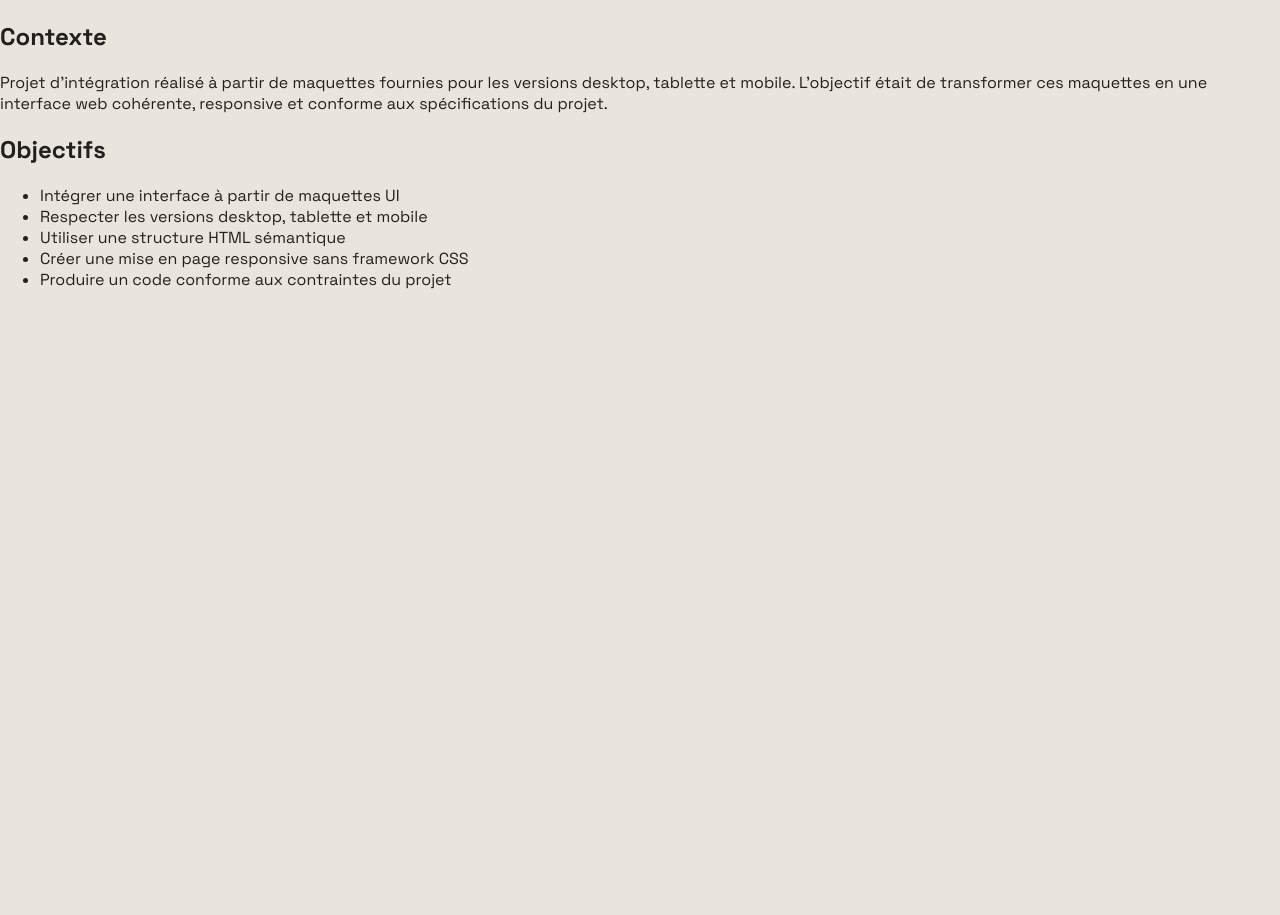
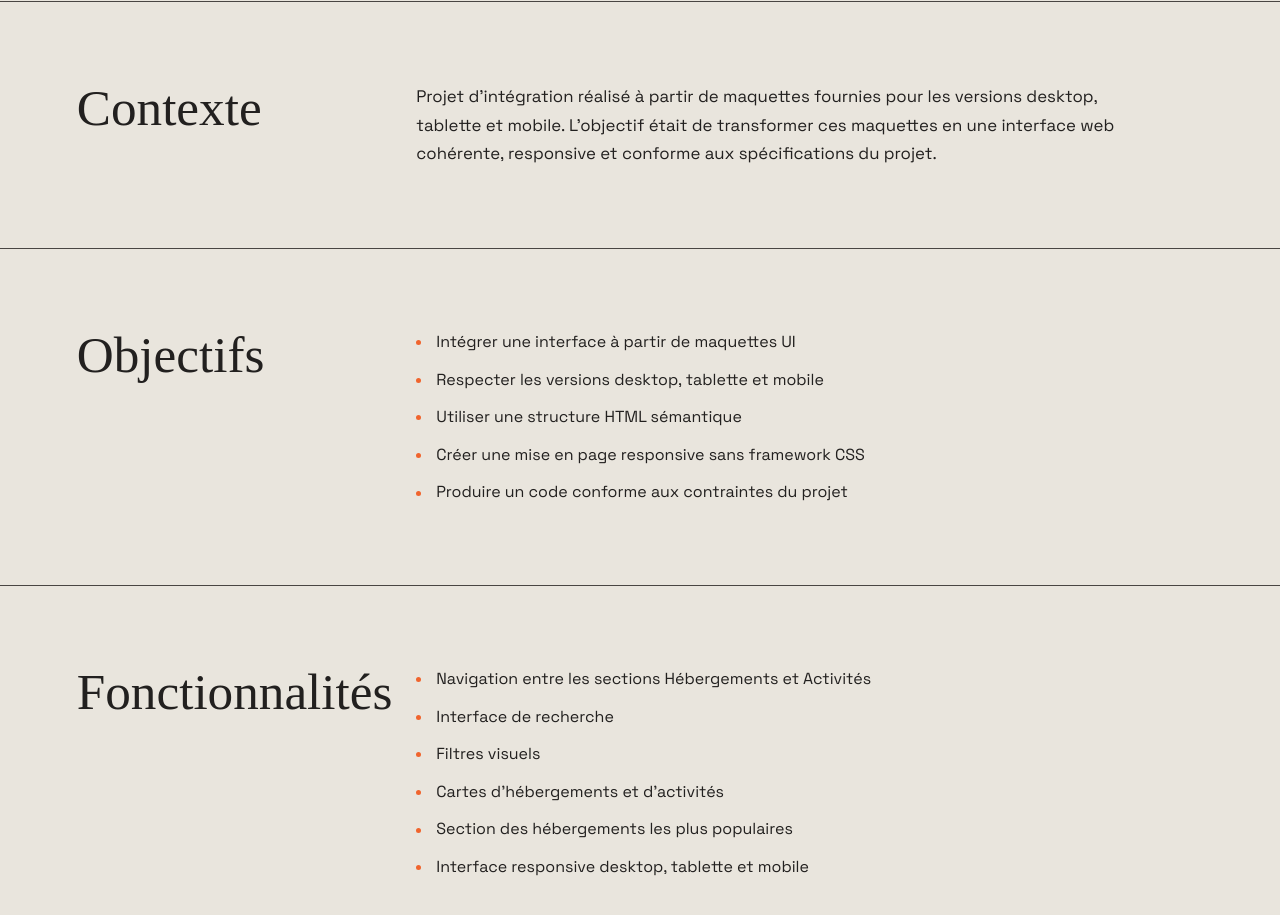
Before and after one commit to Daeliora/portfolio-2026, a React (Vite) app: page /projets/booki in a window 1280 px wide. Shown: the part 1440-2355 px from the top of the page. Before the commit the page ends 1746 px from the top, so only its background shows below. Built offline with nearby package versions, Linux system fonts and the light colour scheme; a web font is replaced by a local one.

Commit message:
add project content sections

```diff
--- /dev/null
+++ b/src/components/ProjectSection/ProjectSection.jsx
@@ -0,0 +1,15 @@
+function ProjectSection({ title, children }) {
+  return (
+    <section className="project-section">
+      <div className="project-section__title">
+        <h2>{title}</h2>
+      </div>
+
+      <div className="project-section__content">
+        {children}
+      </div>
+    </section>
+  );
+}
+
+export default ProjectSection;
--- a/src/data/projects.js
+++ b/src/data/projects.js
@@ -357,7 +357,7 @@ const projects = [
       cover: '/images/projects/nina-carducci/cover.webp',
       gallery: [
         '/images/projects/nina-carducci/cover.webp',
-        '/images/projects/nina-carducci/lighthouse-final.webp',
+        '/images/projects/nina-carducci/lighthouse-finale.webp',
         '/images/projects/nina-carducci/modale.webp',
         '/images/projects/nina-carducci/wave.webp',
       ],
--- a/src/index.css
+++ b/src/index.css
@@ -103,6 +103,23 @@ img {
 
 /*--------------------------------------------------------------------------------------*/
 
+@media (max-width: 768px) {
+  .project-hero {
+    padding: 7rem 1.5rem 4rem;
+  }
+
+  .project-hero h1 {
+    font-size: clamp(3.5rem, 18vw, 5rem);
+  }
+
+  .project-hero__description {
+    margin-top: 2rem;
+    font-size: 1rem;
+  }
+}
+
+/*----------------------------------Gallery----------------------------------------------------*/
+
 .project-gallery {
   padding: 0 6vw 8rem;
 }
@@ -174,19 +191,70 @@ img {
   }
 }
 
-/*--------------------------------------------------------------------------------------*/
+/*----------------------------------Project Section----------------------------------------------------*/
+
+.project-section {
+  display: grid;
+  grid-template-columns: minmax(180px, 0.35fr) minmax(0, 1fr);
+  gap: 4rem;
+  padding: 5rem 6vw;
+  border-top: 1px solid var(--color-border);
+}
+
+.project-section__title h2 {
+  margin: 0;
+  font-family: var(--font-display);
+  font-size: clamp(2rem, 4vw, 3.5rem);
+  font-weight: 400;
+  line-height: 1;
+}
+
+.project-section__content {
+  max-width: 700px;
+}
+
+.project-section__content p {
+  margin: 0;
+  font-size: 1.05rem;
+  line-height: 1.7;
+}
+
+.project-section__content ul {
+  display: flex;
+  flex-direction: column;
+  gap: 0.75rem;
+  margin: 0;
+  padding: 0;
+  list-style: none;
+}
+
+.project-section__content li {
+  position: relative;
+  padding-left: 1.25rem;
+  line-height: 1.6;
+}
+
+.project-section__content li::before {
+  position: absolute;
+  top: 0.7em;
+  left: 0;
+  width: 5px;
+  height: 5px;
+  border-radius: 50%;
+  background-color: var(--color-accent);
+  content: '';
+}
+
+/*--------------------------------------------------*/
 
 @media (max-width: 768px) {
-  .project-hero {
-    padding: 7rem 1.5rem 4rem;
+  .project-section {
+    grid-template-columns: 1fr;
+    gap: 2rem;
+    padding: 4rem 1.5rem;
   }
 
-  .project-hero h1 {
-    font-size: clamp(3.5rem, 18vw, 5rem);
-  }
-
-  .project-hero__description {
-    margin-top: 2rem;
+  .project-section__content p {
     font-size: 1rem;
   }
 }
--- a/src/pages/Project/ProjectPage.jsx
+++ b/src/pages/Project/ProjectPage.jsx
@@ -1,8 +1,8 @@
 import { useParams } from 'react-router';
 import projects from '../../data/projects';
-import SectionTitle from '../../components/SectionTitle/SectionTitle';
 import ProjectHero from '../../components/ProjectHero/ProjectHero';
 import ProjectGallery from '../../components/ProjectGallery/ProjectGallery';
+import ProjectSection from '../../components/ProjectSection/ProjectSection';
 
 function ProjectPage() {
   const { slug } = useParams();
@@ -25,18 +25,34 @@ function ProjectPage() {
 
     <ProjectGallery project={project} />
 
-    <section>
-      <SectionTitle>Contexte</SectionTitle>
+    <ProjectSection title="Contexte">
       <p>{project.context}</p>
-    </section>
+    </ProjectSection>
 
-    <section>
-      <SectionTitle>Objectifs</SectionTitle>
+    <ProjectSection title="Objectifs">
+      <ul>
+        {project.objectives.map((objective) => (
+          <li key={objective}>{objective}</li>
+        ))}
+      </ul>
+    </ProjectSection>
 
-      <ul>
-        {project.objectives.map((objective) => (<li key={objective}>{objective}</li>))}
-      </ul>
-    </section>
+    {project.features && (
+      <ProjectSection title="Fonctionnalités">
+        <ul>
+          {project.features.map((feature) => (
+            <li key={feature}>{feature}</li>
+          ))}
+        </ul>
+      </ProjectSection>
+    )}
+
+    {project.optimizations && (
+      <ProjectSection title="Optimisations">
+        ...
+      </ProjectSection>
+    )}
+
   </main>
 );
 }
```
